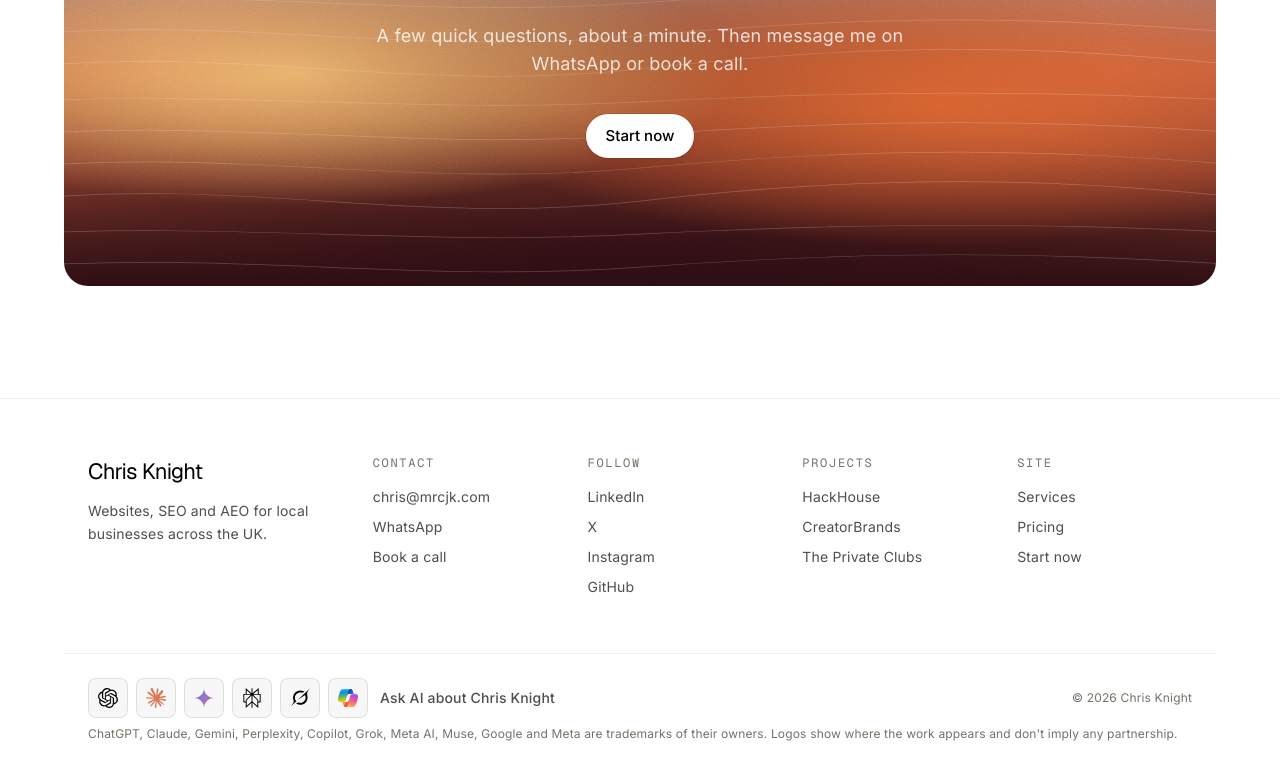
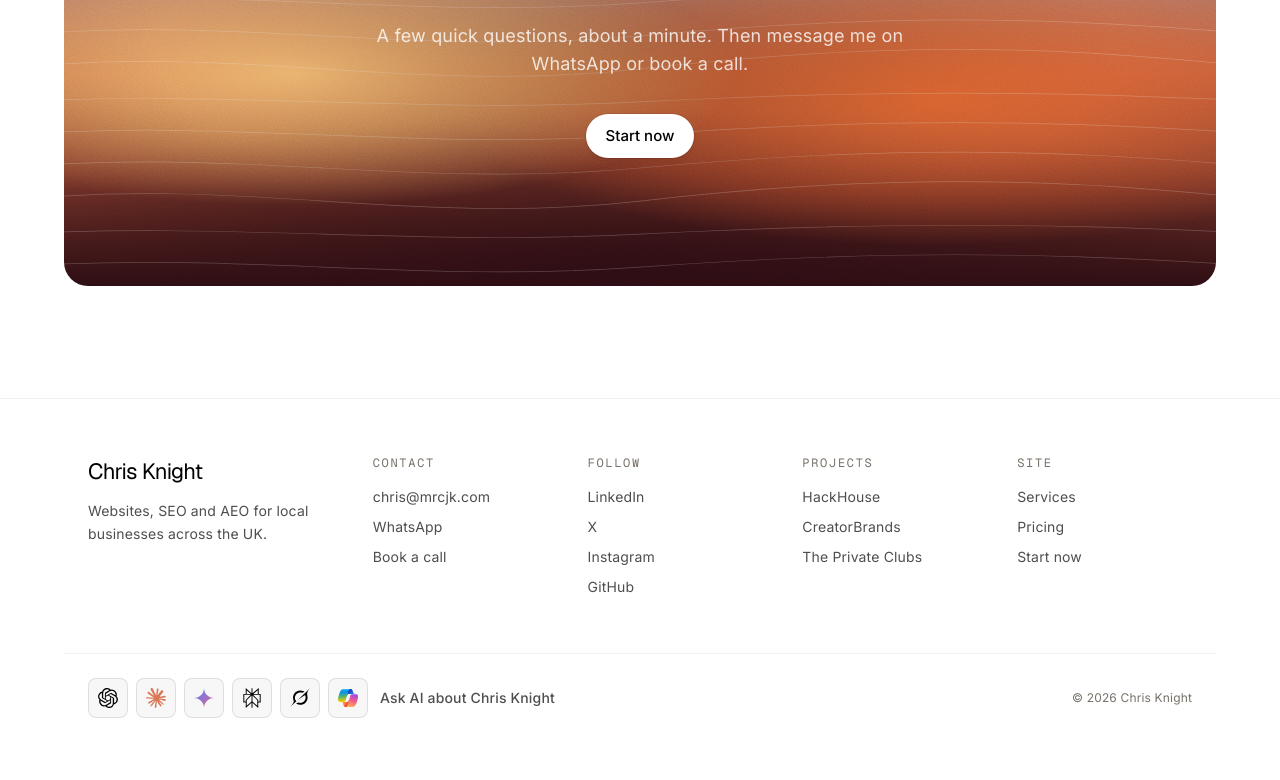
Before and after one commit to chrisknightxyz/mrcjk.com, a Next.js app: page /services in a window 1280 px wide. Shown: the part 9009-9789 px from the top of the page. Built offline with nearby package versions, Linux system fonts and the light colour scheme.

Commit message:
Remove trademark note from footer
Co-Authored-By: Claude Opus 5.5 <noreply@anthropic.com>
Claude-Session: https://claude.ai/code/session_01JoADCkmLuGV4ndp9V7K1GK

```diff
--- a/src/components/footer.tsx
+++ b/src/components/footer.tsx
@@ -65,10 +65,6 @@ export function Footer() {
             © {new Date().getFullYear()} {site.name}
           </p>
         </div>
-        <p className="mt-2">
-          ChatGPT, Claude, Gemini, Perplexity, Copilot, Grok, Meta AI, Muse, Google and Meta are trademarks of their owners.
-          Logos show where the work appears and don&apos;t imply any partnership.
-        </p>
       </div>
     </footer>
   );
```
